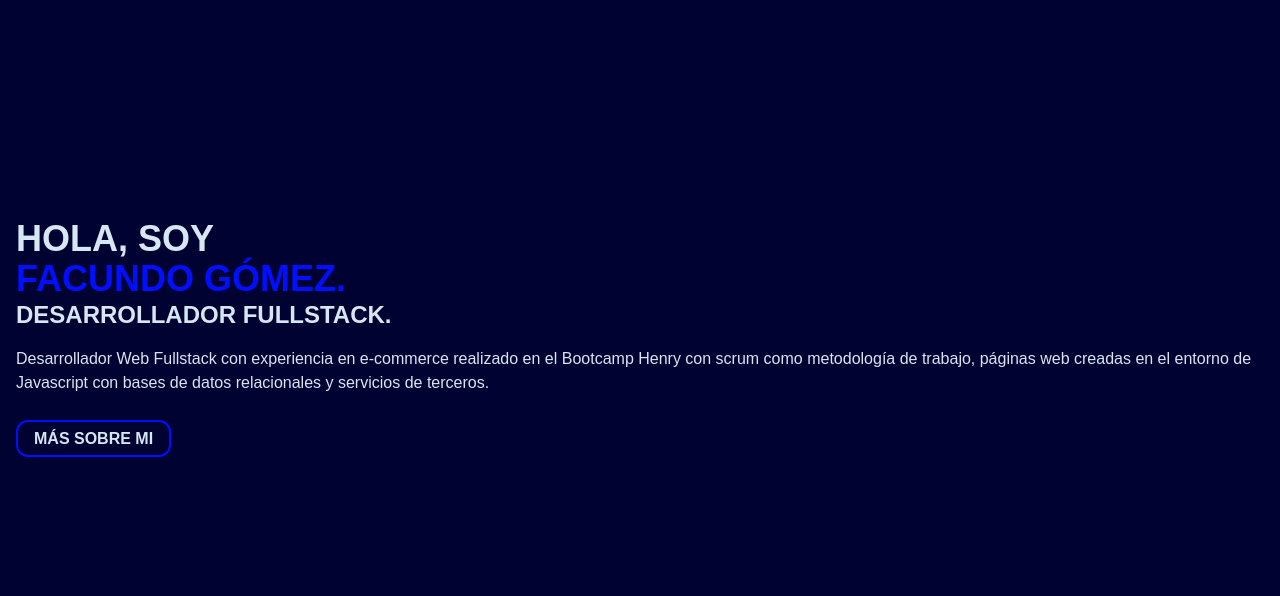
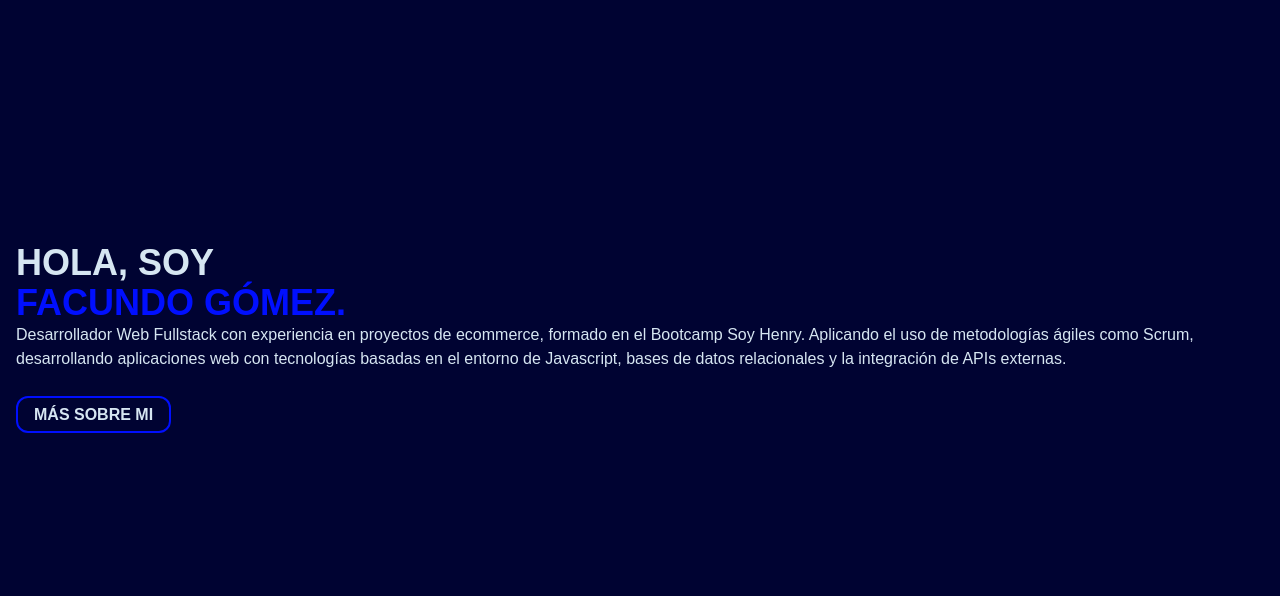
Before and after one commit to FacuuGomez/portfolio-v2, a website: page dist/index.html in a window 1280 px wide. Shown: the part 65-661 px from the top of the page. Drawn offline with Linux system fonts and the light colour scheme.

Commit message:
fix main text dist

```diff
--- a/dist/index.html
+++ b/dist/index.html
@@ -168,12 +168,13 @@
 						HOLA, SOY
 						<span class="text-[--primary-color] block">FACUNDO GÓMEZ.</span>
 					</h1>
-					<h2 class="mb-4 text-2xl font-semibold">DESARROLLADOR FULLSTACK.</h2>
+					<!-- <h2 class="mb-4 text-2xl font-semibold">DESARROLLADOR FULLSTACK.</h2> -->
 					<p>
-						Desarrollador Web Fullstack con experiencia en e-commerce realizado
-						en el Bootcamp Henry con scrum como metodología de trabajo, páginas
-						web creadas en el entorno de Javascript con bases de datos
-						relacionales y servicios de terceros.
+						Desarrollador Web Fullstack con experiencia en proyectos de
+						ecommerce, formado en el Bootcamp Soy Henry. Aplicando el uso de
+						metodologías ágiles como Scrum, desarrollando aplicaciones web con
+						tecnologías basadas en el entorno de Javascript, bases de datos
+						relacionales y la integración de APIs externas.
 					</p>
 
 					<div class="w-full mt-8">
```
